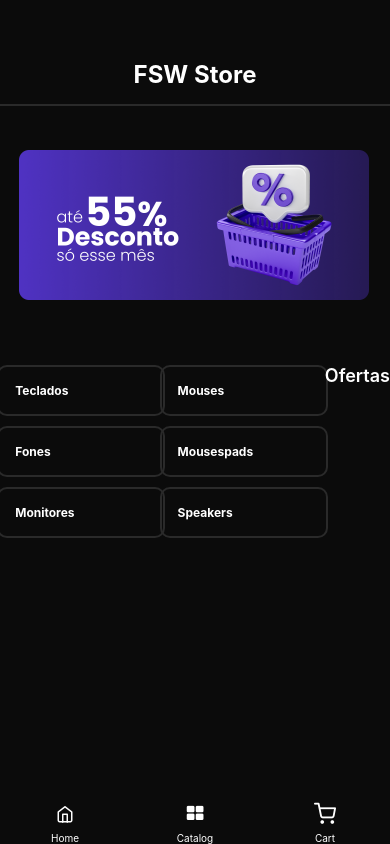
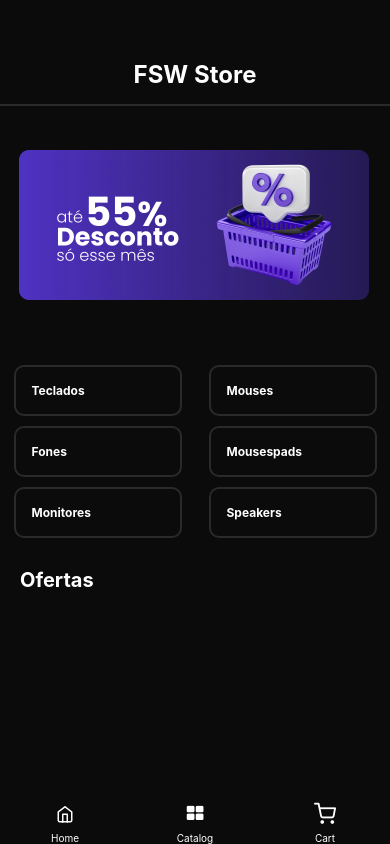
Before and after one commit to JoaoLemes18/E-commerce, a React Native app: screen /Home in a window 390 px wide. Built offline with nearby package versions, Linux system fonts and the light colour scheme.

Commit message:
style: aligning the component

```diff
--- a/src/screens/Home/index.tsx
+++ b/src/screens/Home/index.tsx
@@ -32,8 +32,8 @@ export default function Home() {
           <ButtonHome title="Mousespads" iconName="" />
           <ButtonHome title="Speakers" iconName="" />
         </View>
-        <TextHome text="Ofertas" />
       </View>
+      <TextHome text="Ofertas" style={styles.textHome} />
     </ScrollView>
   );
 }
@@ -55,4 +55,11 @@ const styles = StyleSheet.create({
     flex: 1,
     alignItems: "center",
   },
+  textHome: {
+    marginTop: 20,
+    fontSize: 20,
+    fontWeight: "bold",
+    color: colors.whiteColor,
+    marginLeft: 20,
+  },
 });
```
